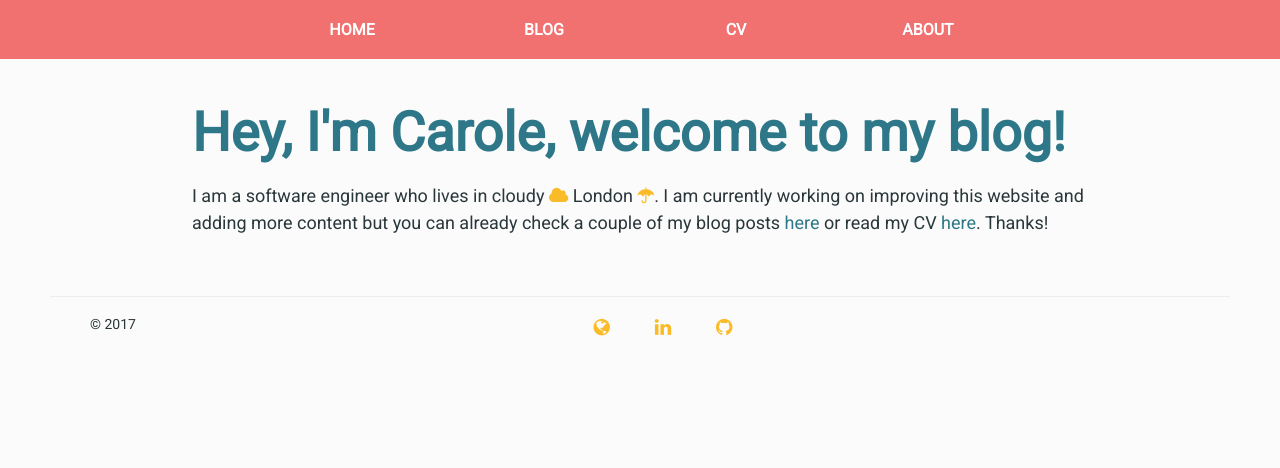
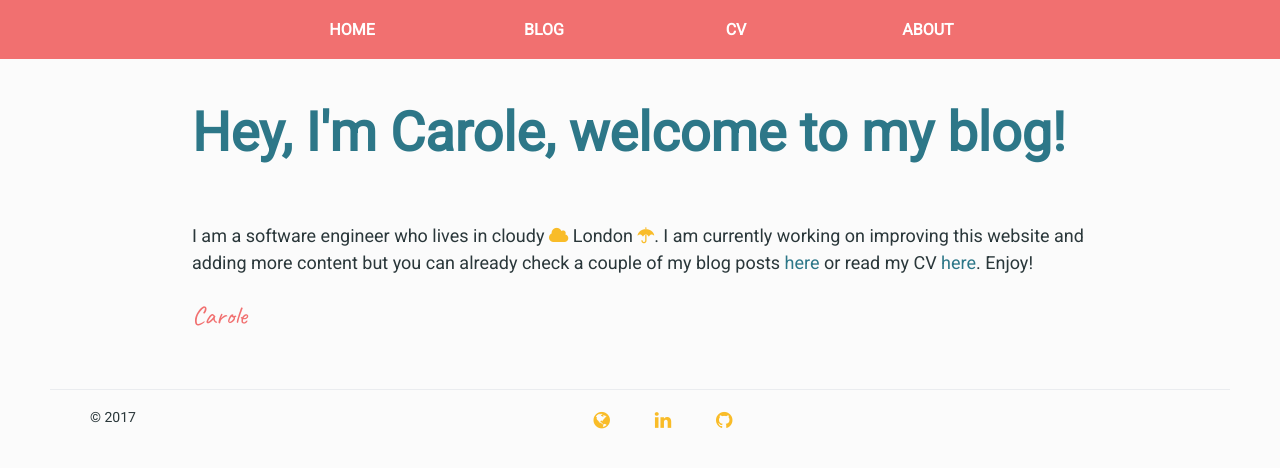
Before and after one commit to caroleolivier/caroleolivier.github.io, a Jekyll site: the page built from index.html, in a window 1280 px wide. Shown: the top 468 px of the page. Built offline with Jekyll 4.4.1, drawn with Linux system fonts in a browser that asks for light colours.

```diff
--- a/_layouts/default.html
+++ b/_layouts/default.html
@@ -5,7 +5,7 @@
         <link rel="shortcut icon" href="/assets/images/favicon.ico?">
         <link rel="stylesheet" type="text/css" href="/assets/sass/main.css">
         <link rel="stylesheet" type="text/css" href="/3rdparty/font-awesome-4.7.0/css/font-awesome.min.css">
-        <link href="https://fonts.googleapis.com/css?family=Roboto" rel="stylesheet">
+        <link href="https://fonts.googleapis.com/css?family=Roboto|Caveat" rel="stylesheet">
     </head>
     <body>
         <div class="website-header">
--- a/assets/sass/color-scheme.scss
+++ b/assets/sass/color-scheme.scss
@@ -6,6 +6,7 @@ $font_color_3: #42A8C0;
 $font_color_4: #67bace;
 $font_color_5: #97AAC3;
 
+$signature_color: #f17070;
 $header_background: #f17070;
 $header_color: white;
 
--- a/assets/sass/default.scss
+++ b/assets/sass/global.scss
@@ -7,3 +7,9 @@ body {
     color: $font_color_1;
     -webkit-font-smoothing: antialiased;
 }
+
+.signature {
+    font-family: 'Caveat', cursive;
+    font-size: 26px;
+    color: #f17070;
+}
--- /dev/null
+++ b/assets/sass/home.scss
@@ -0,0 +1,5 @@
+.home {
+    h1 {
+        padding-bottom: 40px;
+    }
+}
--- a/assets/sass/main.scss
+++ b/assets/sass/main.scss
@@ -1,9 +1,10 @@
 ---
 ---
 @import "color-scheme";
-@import "default";
+@import "global";
 @import "website-container";
 @import "website-header";
 @import "website-footer";
+@import "home";
 @import "cv";
 @import "post";
--- a/index.html
+++ b/index.html
@@ -2,11 +2,14 @@
 layout: default
 title: Carole's website
 ---
-<div class="blurb">
+<div class="home">
     <h1>Hey, I'm Carole, welcome to my blog!</h1>
     <p>
         I am a software engineer who lives in cloudy <i class="fa fa-cloud"></i> London <i class="fa fa-umbrella"></i>.
         I am currently working on improving this website and adding more content but you can already check a couple of my blog posts <a href="/blog">here</a>
-        or read my CV <a href="/cv">here</a>. Thanks!
+        or read my CV <a href="/cv">here</a>. Enjoy!
+    </p>
+    <p class="signature">
+        Carole
     </p>
 </div>
```
Also changed, not shown: about/index.html (+4 -3 lines).
